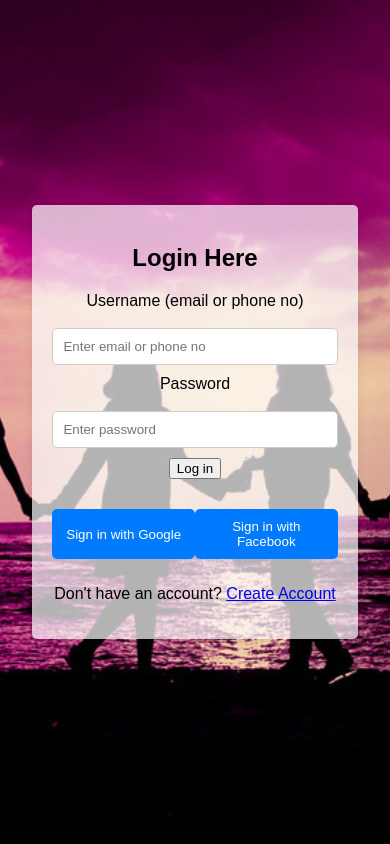
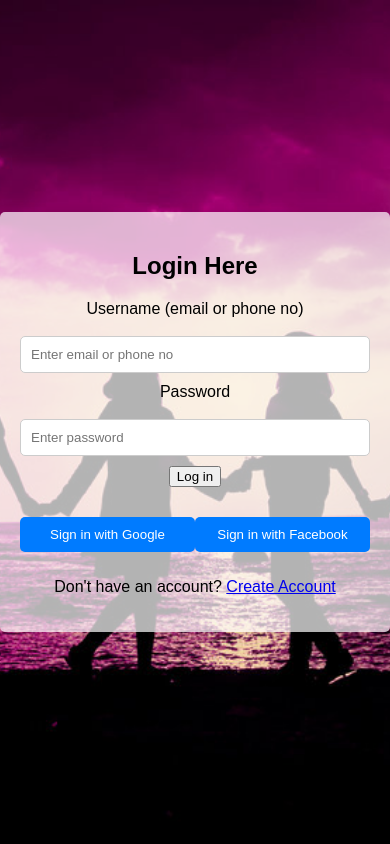
Before and after one commit to vaddirishika15/SHESTRONG, a plain HTML site: page index.html in a window 390 px wide. Drawn offline with Linux system fonts and the light colour scheme.

Commit message:
Update index.html

```diff
--- a/index.html
+++ b/index.html
@@ -23,6 +23,8 @@
         border-radius: 5px;
         box-shadow: 0 0 10px rgba(0, 0, 0, 0.1);
         text-align: center; /* Center the form content */
+        max-width: 400px; /* Set maximum width for the form */
+        width: 80%; /* Adjust width as needed */
     }
     form h2 {
         margin-bottom: 20px; /* Add some spacing below the heading */
@@ -53,6 +55,13 @@
         display: flex;
         justify-content: space-between; /* Distribute buttons evenly */
     }
+
+    /* Media query for screens with a maximum width of 895px */
+    @media (max-width: 895px) {
+        form {
+            width: 90%; /* Adjust width for smaller screens */
+        }
+    }
 </style>
 <script type="module" src="log.js" defer></script>
 </head>
```
